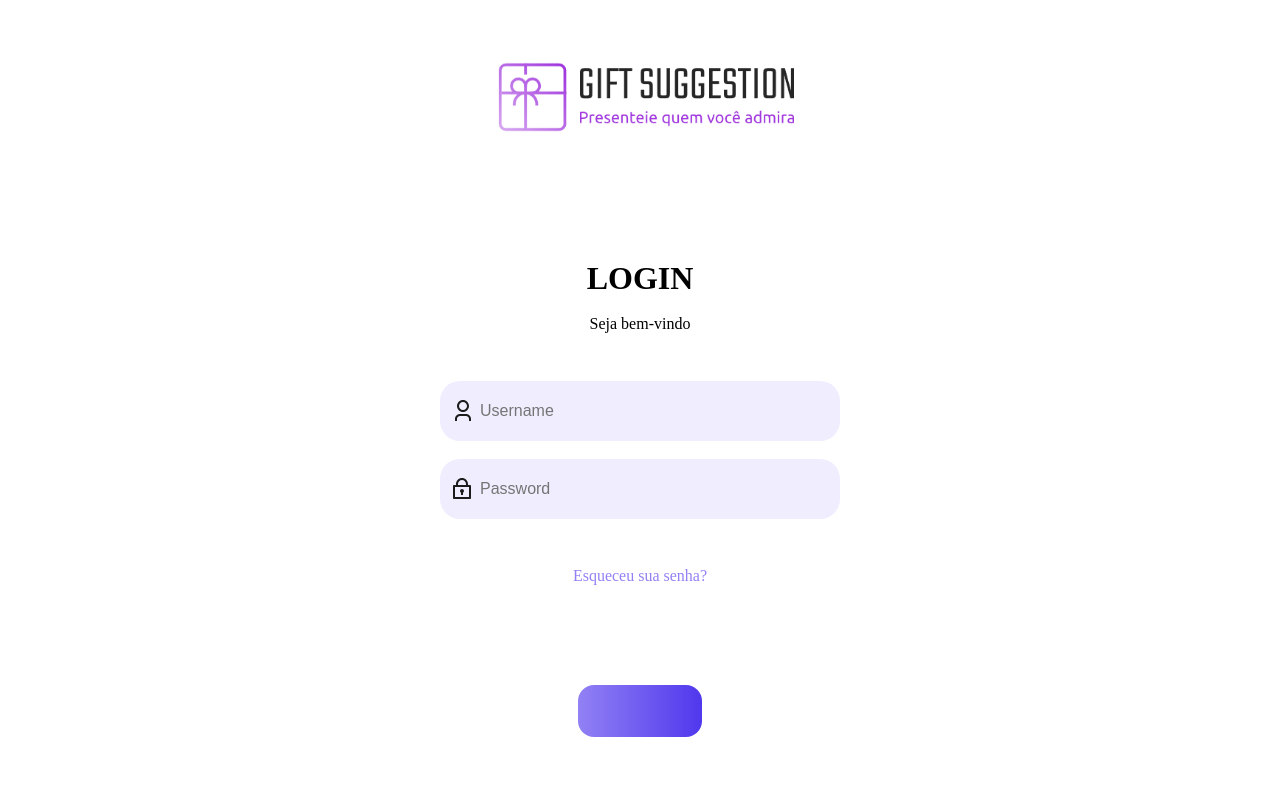
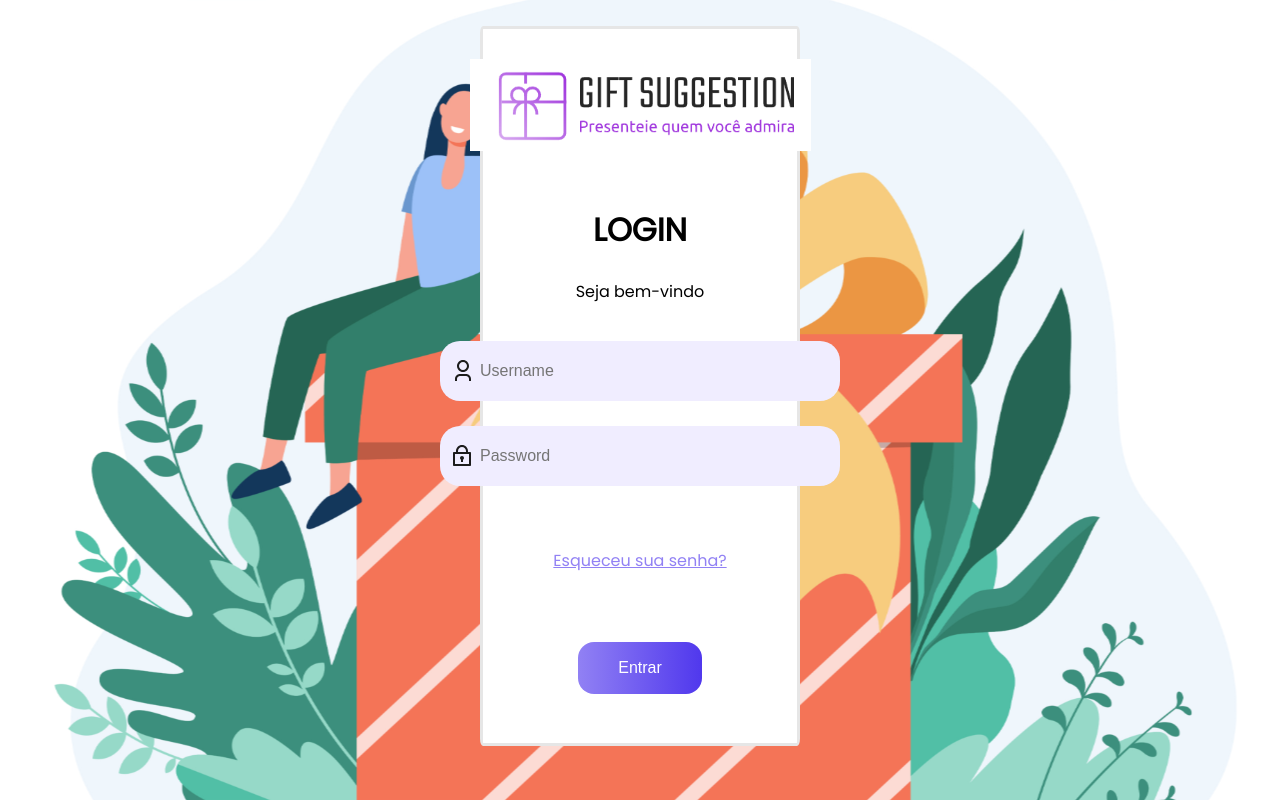
Before and after one commit to brendothierry/gift-suggestion-front-end, a React (Create React App) app: page / in a window 1280 px wide. Built offline with nearby package versions, Linux system fonts and the light colour scheme.

Commit message:
Refatoração da página de lofgin, alteração do nome forgotPassworld para forgotPassword

```diff
--- a/src/main/App.tsx
+++ b/src/main/App.tsx
@@ -7,6 +7,8 @@ import {
 } from 'react-router-dom'
 import Login from '../views/Login';
 import GiftSuggestion from '../views/GiftSuggestion';
+import ForgotPassword from '../views/ForgotPassword';
+import ResetPassword from '../views/ResetPassword';
 
 function App() {
   return (
@@ -16,7 +18,7 @@ function App() {
         </Route>
         <Route path="/gs-home" element={<GiftSuggestion />}>
         </Route>
-        <Route path="/login" element={<Login />}>
+        <Route path="/forgot-password" element={<ForgotPassword/>}>
         </Route>
       </Routes>
     </BrowserRouter>
--- a/src/views/ForgotPassworld.css
+++ b/src/views/ForgotPassword.css
@@ -2,7 +2,7 @@
 
 
 }
-.container {
+.container-fp {
     height: 80vh;
     background-color: #ffffff;
     min-height: 80vh;
@@ -13,27 +13,27 @@
     max-height: 100vh;
 }
 
-.containerPage {
+.containerPage-fp {
     margin-top: -250px;
     border: 1px solid #000;
     padding: 20px;
     border-radius: 10px;
 }
 
-.email {
+.email-fp {
     text-align: center;
 }
 
-.email p {
+.email-fp p {
     margin: 0 0 10px;
 }
 
-.email label {
+.email-fp label {
     display: block;
     margin-bottom: 10px;
 }
 
-.email input {
+.email-fp input {
     width: 100%;
     padding: 10px;
     box-sizing: border-box;
--- a/src/views/ForgotPassworld.jsx
+++ b/src/views/ForgotPassword.jsx
@@ -1,5 +1,5 @@
 import React from 'react';
-import './ForgotPassworld.css';
+import './ForgotPassword.css';
 import Navbar from '../components/Navbar';
 
 class ForgotPassworld extends React.Component {
@@ -8,13 +8,13 @@ class ForgotPassworld extends React.Component {
 
             <div className="container-header">
                 <Navbar/>
-                <div className="container">
-                    <div className="containerPage">
-                        <div className="email">
+                <div className="container-fp">
+                    <div className="containerPage-fp">
+                        <div className="email-fp">
                             <h1>Encontre sua conta</h1>
                             <p>Insira seu email ou número de celular para recuperar a sua conta.</p>
-                            <label htmlFor="emailInput">Digite seu email</label>
-                            <input type="email" id="emailInput" placeholder="Email ou número de celular" />
+                            <label htmlFor="emailInput-fp">Digite seu email</label>
+                            <input type="email-fp" id="emailInput-fp" placeholder="Email ou número de celular" />
                             <button>Confirma</button>
                         </div>
                     </div>
--- a/src/views/GiftSuggestion.jsx
+++ b/src/views/GiftSuggestion.jsx
@@ -2,7 +2,7 @@ import React from 'react';
 import Navbar from '../components/Navbar';
 import './GiftSuggestion.css';
 import AppContainer from '../components/GiftSuggestionModel';
-import image from '../Images/image.svg'
+import image from '../Images/img-background.svg'
 import Button from '../components/Button';
 import { useNavigate } from 'react-router-dom';
 
--- a/src/views/Login.css
+++ b/src/views/Login.css
@@ -1,47 +1,63 @@
+@import url('https://fonts.googleapis.com/css?family=Poppins');
 body {
-  background-color: #ffffff;
   min-height: 100vh;
   margin: 0;
+  font-family: 'Poppins';
 }
 
-.login {
-  display: flex;
-  font-family: 'Poppins';
-}
-.forgot-password{
-  color: #9181F4;
-  cursor: pointer;
-
-}
-.image-logo{
-  background-image: url("../Images/logo.svg"); /* Substitua pelo caminho correto da imagem de fundo */
-  width: 341px;
-  height: 92px;
-  top: 323px;
-  left: 155px;
-  flex-shrink: 0;
-  margin-bottom: 100px;
-  margin-top: 50px;
-
+.container {
 }
 
-.form-container {
+.background-image {
+  position: fixed;
+  top: 0px;
+  left: 0;
+  width: 100vw;
+  height: 100vh;
+  background-image: url("../Images/img-background.svg");
+  background-size: cover;
+  background-repeat: no-repeat;
+  background-position: center center;
+  opacity: 1;
+  z-index: -1;
+}
+
+/*.form-container {
+  position: relative;
+  z-index: 1;
   flex: 1;
   display: flex;
   flex-direction: column;
   align-items: center;
+}*/
 
+.form-container {
+  display: flex;
+  justify-content: center;
+  align-items: center;
+  height: 90vh;
+  flex-direction: column;
+  width: 25vw;
+  background-color: #ffffff;
+  border: 3px solid #e6e6e6;
+  box-sizing: border-box;
+  margin: auto;
+  margin-top: 2%;
+  border-radius: 1%;
+  opacity: 1;
 }
 
-.form-content {
-  text-align: center;
+.forgot-password {
+  color: #9181F4;
 }
 
-.image-teste {
-  flex: 1;
-  background-image: url("../Images/image.png");
-  background-size: cover;
-  background-position: center;
-  background-color: rgba(113, 91, 241);
-  height: 100vh;
+.image-logo {
+  background-image: url("../Images/logo.svg");
+  z-index: 1;
+  flex-direction: column;
+  align-items: center;
+  height: 80vh;
+  width: 100vh;
+  background-repeat: no-repeat;
+  background-position: center center;
 }
--- a/src/views/Login.jsx
+++ b/src/views/Login.jsx
@@ -2,15 +2,22 @@ import React from 'react';
 import InputLogin from '../components/InputLogin';
 import Button from '../components/Button';
 import './Login.css';
-
+import { Link, useNavigate } from 'react-router-dom';
 
 const Login = () => {
+
+    const navigate = useNavigate();
+
+    const handleClick = () => {
+        navigate('/gs-home')
+    }
     return (
         <div className="container">
-            <div className="login">
+            {/* Adicione a imagem de fundo */}
+            <div className="background-image">
+            </div>
             <div className="form-container">
                 <div className="image-logo" />
-
                 <br></br>
                 <h1>LOGIN</h1>
                 <br></br>
@@ -18,16 +25,10 @@ const Login = () => {
                 <br></br>
                 <InputLogin />
                 <br></br>
-                    <div className="forgot-password" > Esqueceu sua senha? </div>
                 <br></br>
-                    <Button />
-
-
-
+                <Link to="/forgot-password" className="forgot-password">Esqueceu sua senha?</Link>
+                <Button label="Entrar" onClick={handleClick} />
             </div>
-                <div className="image-teste" />
-            </div>
-
         </div>
     );
 }
```
Also changed, not shown: src/Images/background-login.jpg (added), src/Images/image-purple-login.svg (renamed from src/Images/image.svg). Lines whose indentation alone changed are shown as unchanged.
